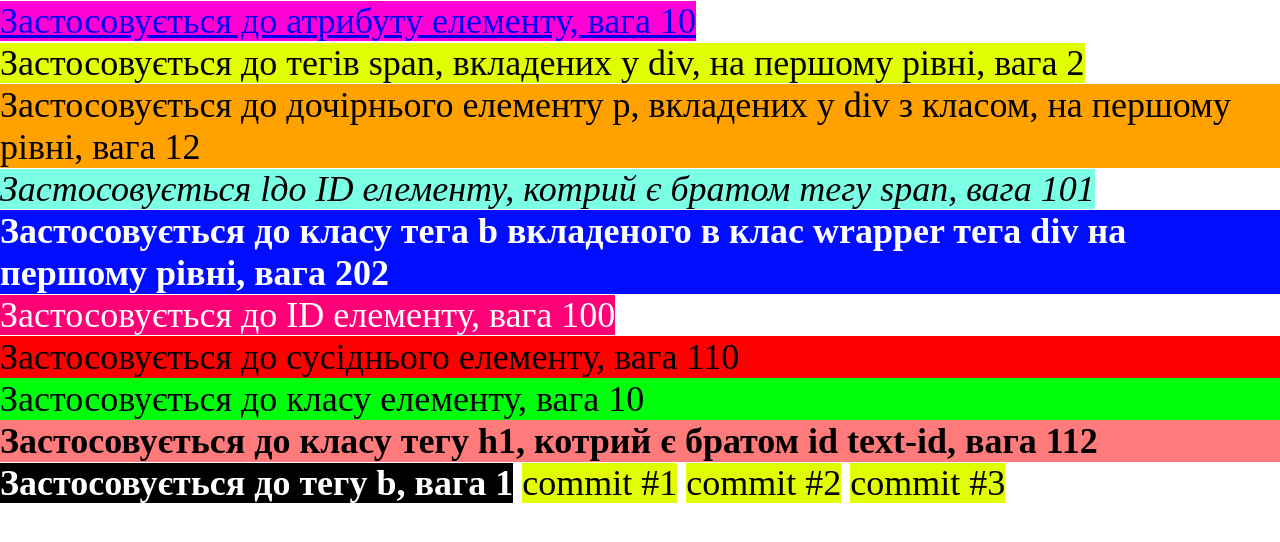
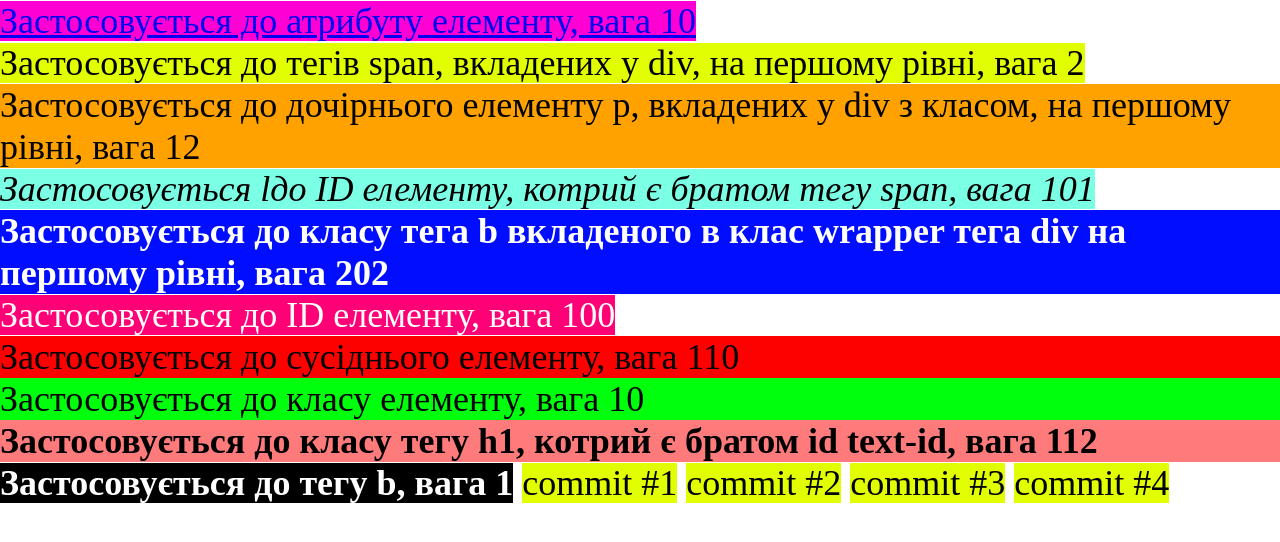
Before and after one commit to OL-Rog/hillel-lesson5, a plain HTML site: page index.html in a window 1280 px wide. Drawn offline with Linux system fonts and the light colour scheme.

Commit message:
Create the fourth  commit with a tag span

```diff
--- a/index.html
+++ b/index.html
@@ -27,6 +27,7 @@
     <span>commit #1</span>
     <span>commit #2</span>
     <span>commit #3</span>
+    <span>commit #4</span>
   </div>
 </body>
 
```
